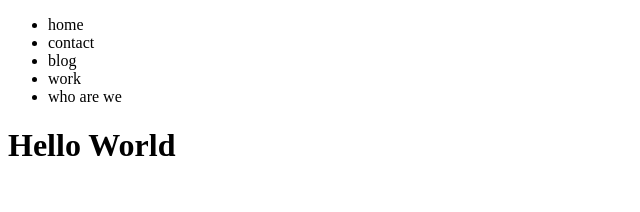
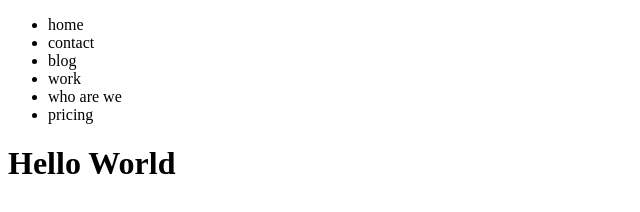
Before and after one commit to kdowd/tuesday2021, a plain HTML site: page index.html in a window 1280 px wide. Shown: the whole page, without its empty margins (0-640 px from the left). Drawn offline with Linux system fonts and the light colour scheme.

Commit message:
added pricing

```diff
--- a/index.html
+++ b/index.html
@@ -12,6 +12,7 @@
       <li>blog</li>
       <li>work</li>
       <li>who are we</li>
+      <li>pricing</li>
     </ul>
     <h1>Hello World</h1>
   </body>
```
